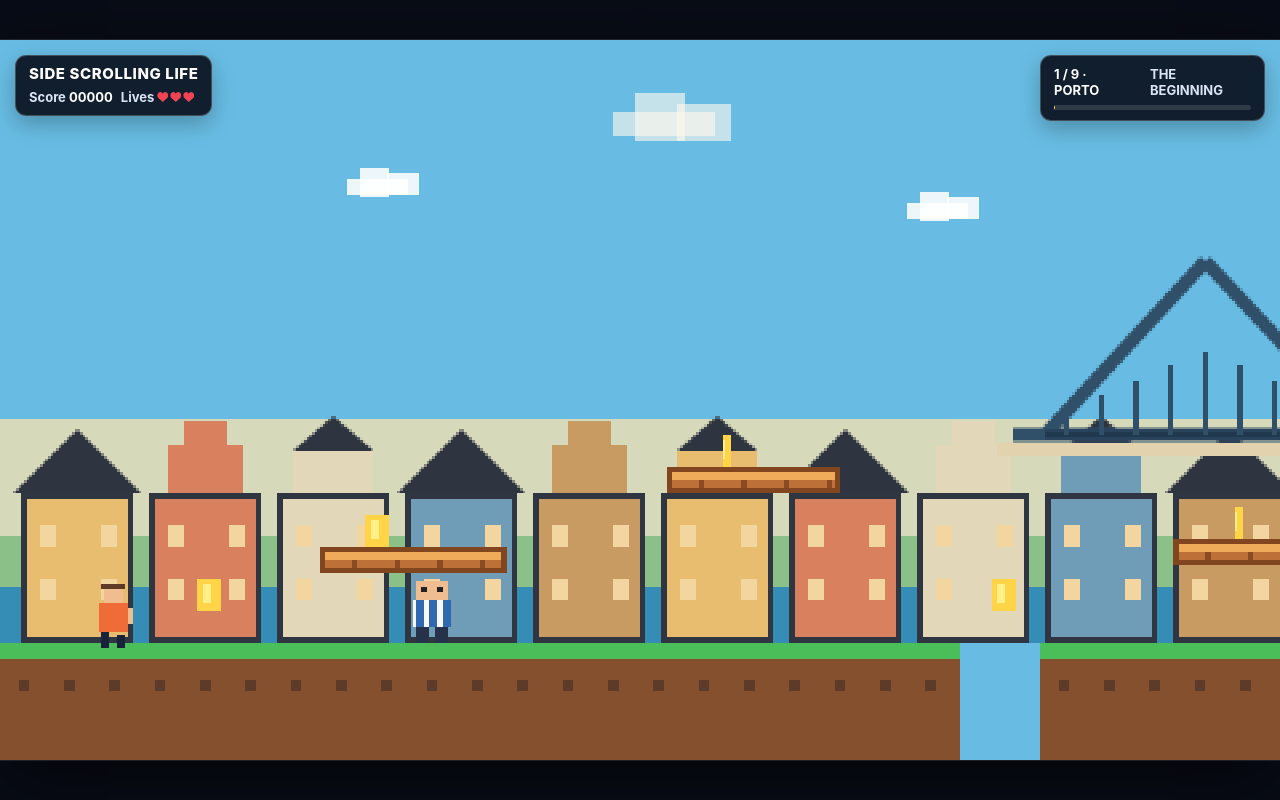
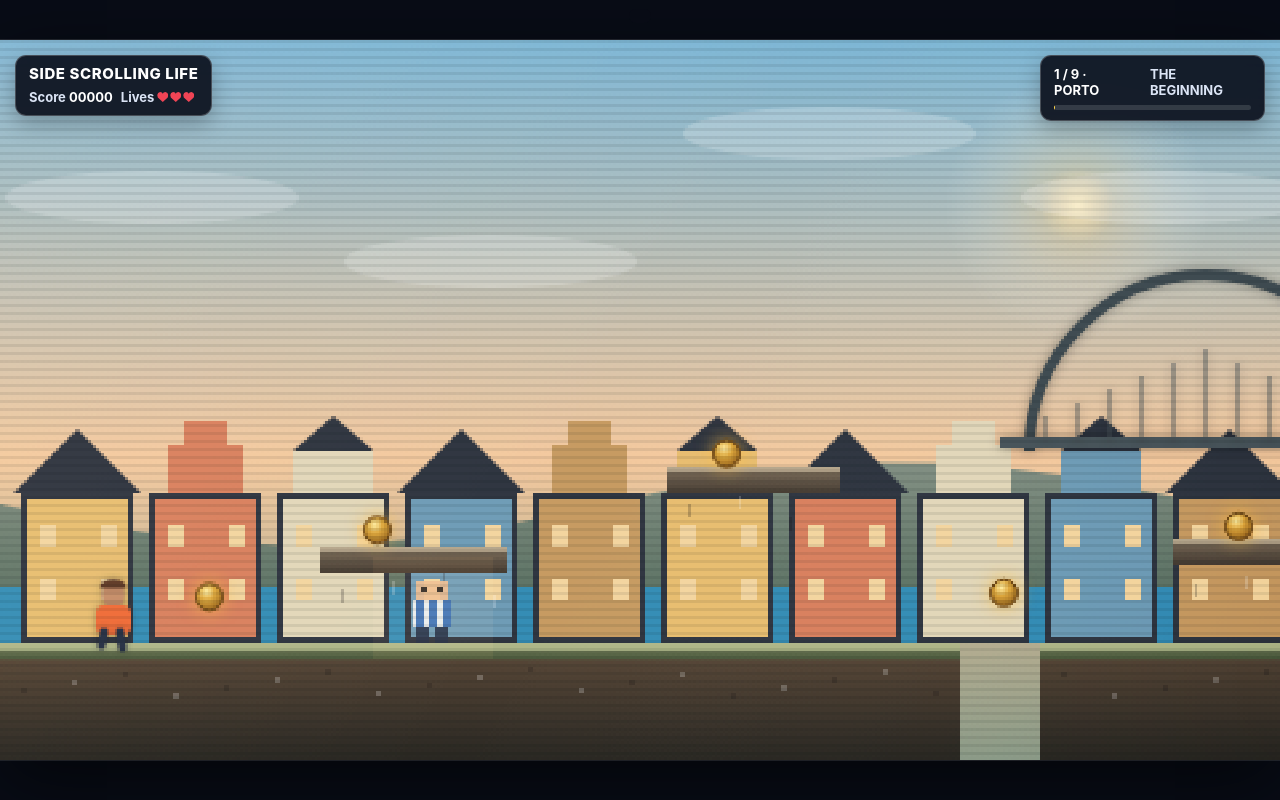
Before and after one commit to fernand0martins/side-scrolling-life, a website: page index.html in a window 1280 px wide. Drawn offline with Linux system fonts and the light colour scheme.

Commit message:
Load cinematic realism renderer

```diff
--- a/index.html
+++ b/index.html
@@ -105,6 +105,7 @@ window.setTimeout(()=>{
 <script src="game-render.js"></script>
 <script src="character-hair.js"></script>
 <script src="journey-details.js"></script>
+<script src="photorealistic-theme.js"></script>
 <script src="sprite-hitboxes.js"></script>
 <script>
 // Terminal wedding messages stay open until the player explicitly restarts.
```
